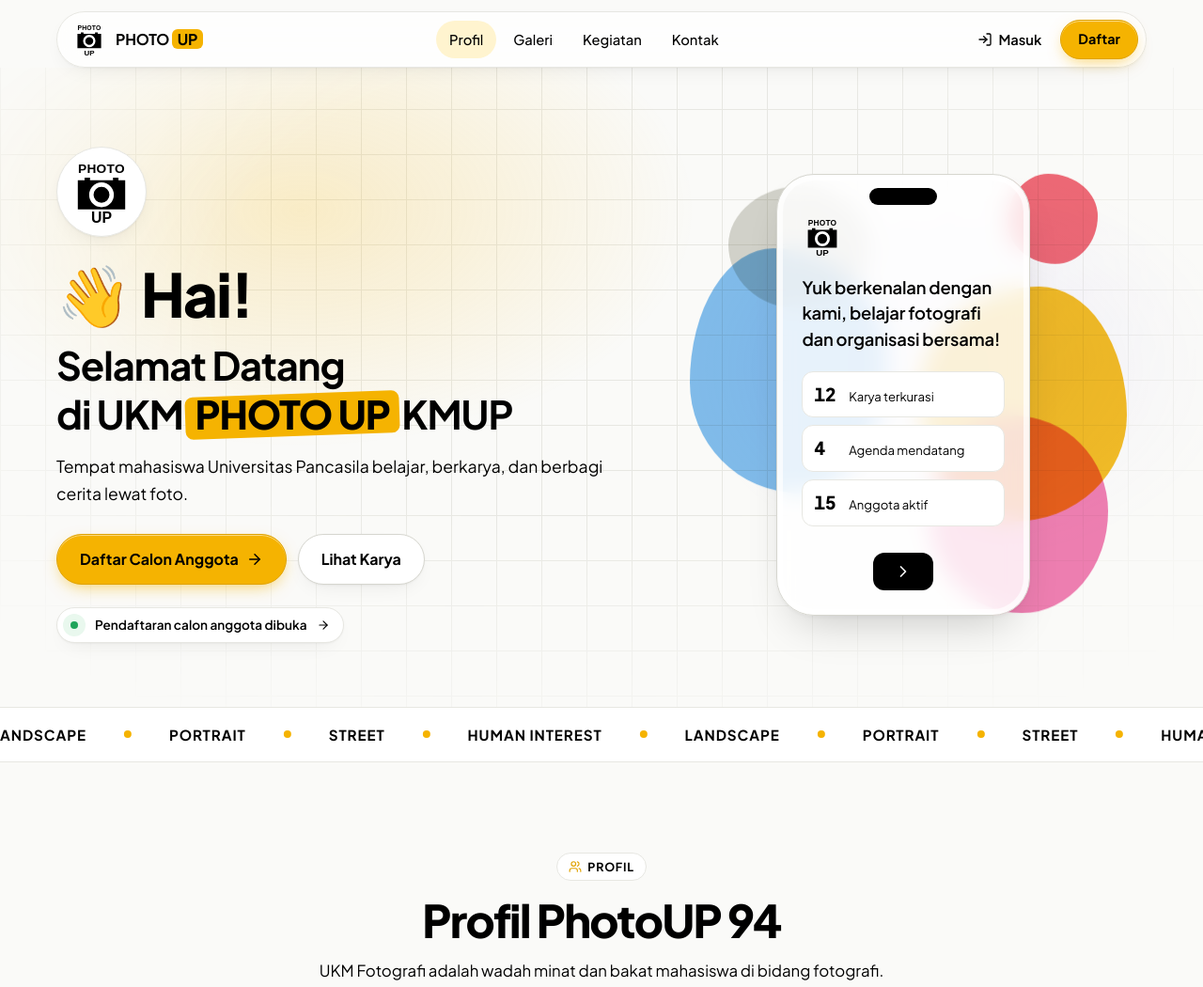
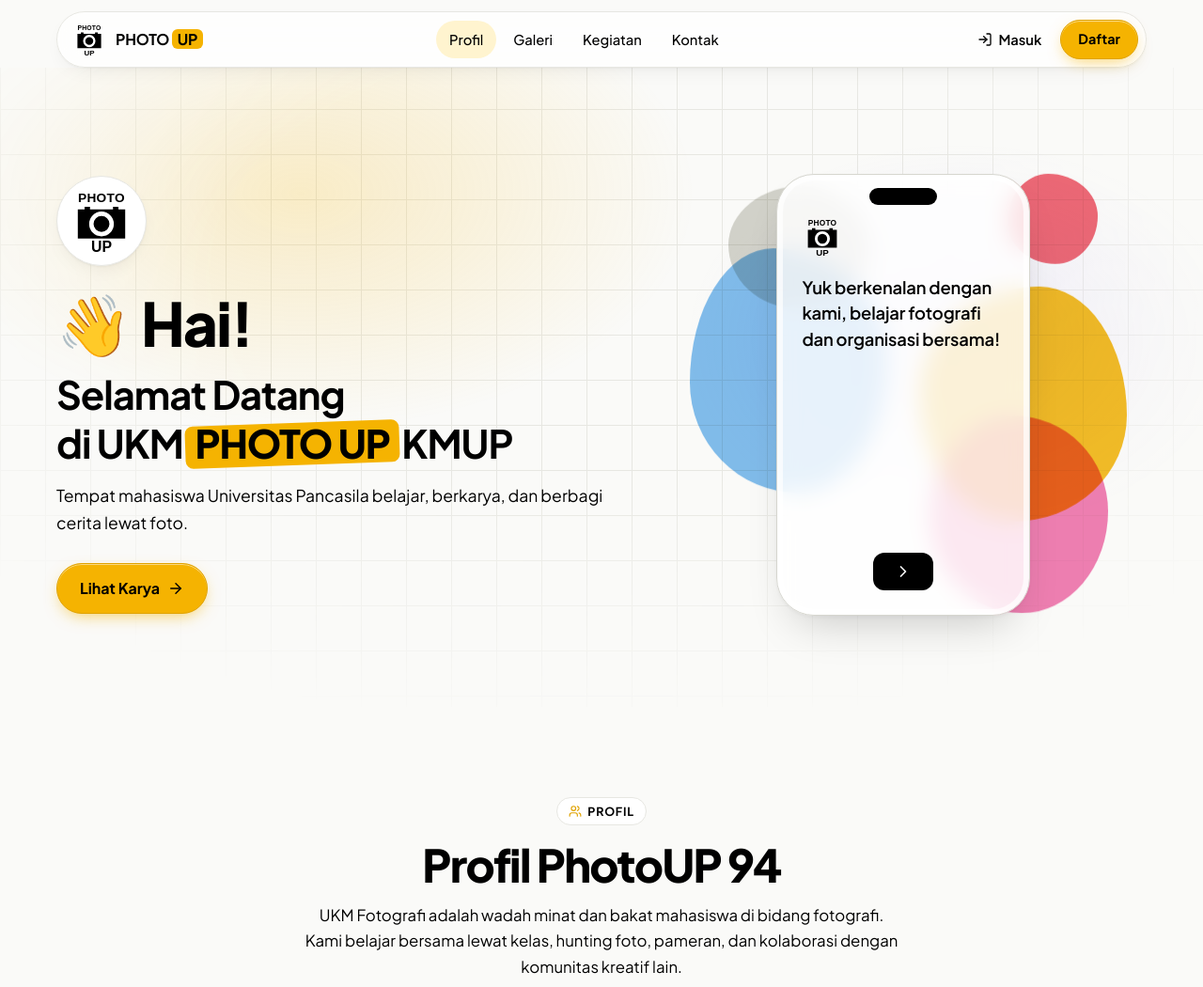
Before and after one commit to alwi-web/UKM-PHOTOHRAPHY-UNIVERSITAS-PANCASILA, a Laravel app: page / in a window 1280 px wide. Shown: the top 1050 px of the page at 94% size. Run offline with Laravel 12, Linux system fonts and the light colour scheme; data comes from the database, SQL or seed files in the repository; some web fonts are replaced.

Commit message:
Beranda lebih bersih: hapus pita kategori, angka ringkas, tombol daftar, dan badge
Co-Authored-By: Claude Opus 5.5 <noreply@anthropic.com>
Claude-Session: https://claude.ai/code/session_01864SxmDddLwy96hSqNHZQP

```diff
--- a/app/Http/Controllers/HomeController.php
+++ b/app/Http/Controllers/HomeController.php
@@ -3,13 +3,10 @@
 namespace App\Http\Controllers;
 
 use App\Enums\ArtworkStatus;
-use App\Enums\Role;
-use App\Enums\UserStatus;
 use App\Models\Artwork;
 use App\Models\Category;
 use App\Models\Event;
 use App\Models\OrganizationProfile;
-use App\Models\User;
 use Illuminate\Http\JsonResponse;
 use Illuminate\View\View;
 
@@ -24,12 +21,6 @@ class HomeController extends Controller
             'artworks' => $artworks,
             'categories' => Category::whereIn('id', $artworks->pluck('category_id')->unique())->orderBy('name')->get(),
             'events' => Event::upcoming()->take(6)->get(),
-            // angka ringkas di bagian atas halaman
-            'stats' => [
-                'artworks' => Artwork::published()->count(),
-                'events' => Event::upcoming()->count(),
-                'members' => User::where('role', Role::Member)->where('status', UserStatus::Active)->count(),
-            ],
         ]);
     }
 
--- a/public/css/style.css
+++ b/public/css/style.css
@@ -344,48 +344,6 @@ p {
   margin-top: 28px;
 }
 
-.badge {
-  display: inline-flex;
-  align-items: center;
-  gap: 10px;
-  margin-top: 24px;
-  padding: 6px 14px 6px 6px;
-  border: 1px solid var(--line);
-  border-radius: 999px;
-  background: var(--surface);
-  box-shadow: var(--shadow);
-  font-size: 0.85rem;
-  font-weight: 600;
-  text-decoration: none;
-}
-
-.badge:hover {
-  border-color: var(--yellow);
-}
-
-.badge-dot {
-  display: grid;
-  place-items: center;
-  width: 24px;
-  height: 24px;
-  border-radius: 50%;
-  background: var(--mint-soft);
-}
-
-.pulse {
-  width: 8px;
-  height: 8px;
-  border-radius: 50%;
-  background: #1fa45a;
-  box-shadow: 0 0 0 0 rgba(31, 164, 90, 0.6);
-  animation: pulse 1.8s infinite;
-}
-
-@keyframes pulse {
-  70% { box-shadow: 0 0 0 8px rgba(31, 164, 90, 0); }
-  100% { box-shadow: 0 0 0 0 rgba(31, 164, 90, 0); }
-}
-
 /* mockup HP + bentuk warna di belakangnya */
 .hero-phone {
   position: relative;
@@ -456,34 +414,6 @@ p {
   letter-spacing: -0.01em;
 }
 
-.stats {
-  display: grid;
-  gap: 8px;
-  margin: 20px 0 0;
-}
-
-.stats div {
-  display: flex;
-  align-items: baseline;
-  gap: 10px;
-  padding: 8px 12px;
-  border: 1px solid var(--line);
-  border-radius: 12px;
-  background: var(--surface);
-}
-
-.stats dd {
-  margin: 0;
-  min-width: 2ch;
-  font-size: 1.2rem;
-  font-weight: 800;
-  font-variant-numeric: tabular-nums;
-}
-
-.stats dt {
-  font-size: 0.82rem;
-}
-
 .phone-btn {
   display: grid;
   place-items: center;
@@ -498,45 +428,6 @@ p {
 
 .phone-btn:hover {
   transform: translateX(3px);
-}
-
-/* pita kategori berjalan */
-.marquee {
-  position: relative;
-  padding-block: 16px;
-  border-block: 1px solid var(--line);
-  background: var(--surface);
-  overflow: hidden;
-}
-
-.marquee-track {
-  display: flex;
-  gap: 40px;
-  width: max-content;
-  animation: marquee 40s linear infinite;
-}
-
-.marquee-track span {
-  display: flex;
-  align-items: center;
-  gap: 40px;
-  font-size: 0.95rem;
-  font-weight: 700;
-  text-transform: uppercase;
-  letter-spacing: 0.06em;
-  white-space: nowrap;
-}
-
-.marquee-track span::after {
-  content: "";
-  width: 8px;
-  height: 8px;
-  border-radius: 50%;
-  background: var(--yellow);
-}
-
-@keyframes marquee {
-  to { transform: translateX(-50%); }
 }
 
 /* ---------- Section ---------- */
@@ -1532,11 +1423,6 @@ p {
     font-size: 0.92rem;
   }
 
-  .actions .btn .icon,
-  .hero-copy .badge {
-    display: none;
-  }
-
   /* HP: mockup jadi kartu ringkas tanpa bingkai tinggi */
   .hero-phone {
     min-height: 0;
@@ -1566,30 +1452,8 @@ p {
     text-align: center;
   }
 
-  .stats {
-    grid-template-columns: repeat(3, minmax(0, 1fr));
-    margin-top: 14px;
-  }
-
-  .stats div {
-    flex-direction: column;
-    align-items: center;
-    gap: 0;
-    padding: 8px 4px;
-    text-align: center;
-  }
-
-  .stats dt {
-    font-size: 0.68rem;
-    line-height: 1.3;
-  }
-
   .phone-btn {
     margin-top: 14px;
-  }
-
-  .marquee {
-    padding-block: 10px;
   }
 
   main {
--- a/resources/views/home.blade.php
+++ b/resources/views/home.blade.php
@@ -49,14 +49,8 @@
             <p class="lead reveal">{{ $profile->tagline }}</p>
           @endif
           <div class="actions reveal">
-            <a href="#daftar" class="btn">Daftar Calon Anggota <x-glyph name="arrow-right" :size="18" /></a>
-            <a href="#galeri" class="btn btn-ghost">Lihat Karya</a>
+            <a href="#galeri" class="btn">Lihat Karya <x-glyph name="arrow-right" :size="18" /></a>
           </div>
-          <a href="#daftar" class="badge reveal">
-            <span class="badge-dot" aria-hidden="true"><span class="pulse"></span></span>
-            Pendaftaran calon anggota dibuka
-            <x-glyph name="arrow-right" :size="14" />
-          </a>
         </div>
 
         {{-- mockup HP di atas bentuk-bentuk warna --}}
@@ -72,28 +66,11 @@
             <span class="phone-notch" aria-hidden="true"></span>
             <img src="{{ asset('images/photoup-logo.svg') }}" alt="" class="phone-logo" width="44" height="44" />
             <p class="phone-text">Yuk berkenalan dengan kami, belajar fotografi dan organisasi bersama!</p>
-            <dl class="stats">
-              <div><dd>{{ $stats['artworks'] }}</dd><dt>Karya terkurasi</dt></div>
-              <div><dd>{{ $stats['events'] }}</dd><dt>Agenda mendatang</dt></div>
-              <div><dd>{{ $stats['members'] }}</dd><dt>Anggota aktif</dt></div>
-            </dl>
             <a href="#profil" class="phone-btn" aria-label="Kenalan dengan kami"><x-glyph name="chevron-right" :size="20" /></a>
           </div>
         </div>
       </div>
 
-      @php
-        $tags = $categories->isNotEmpty() ? $categories->pluck('name') : ['Hunting', 'Pameran', 'Street', 'Portrait', 'Landscape', 'Workshop'];
-      @endphp
-      <div class="marquee" aria-hidden="true">
-        <div class="marquee-track">
-          @foreach (range(1, 4) as $loopIndex)
-            @foreach ($tags as $tag)
-              <span>{{ $tag }}</span>
-            @endforeach
-          @endforeach
-        </div>
-      </div>
     </section>
 
     {{-- ================= PROFIL ================= --}}
```
Also changed, not shown: tests/Feature/HomePageTest.php (+0 -8 lines).
